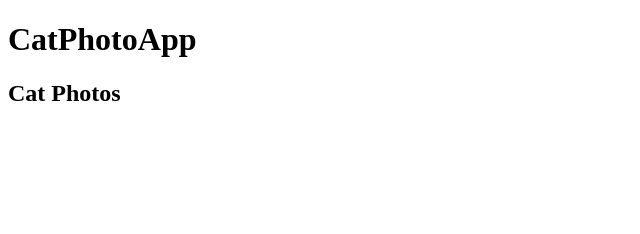
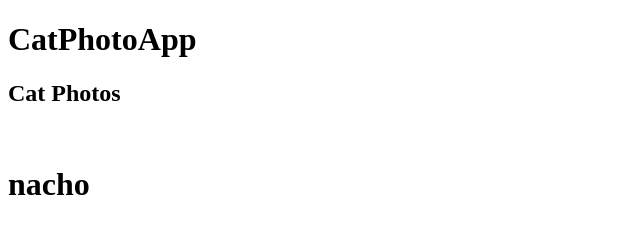
Before and after one commit to gonzalotorres01/Biblioteca, a plain HTML site: page ResponsiveWebDesign/index.html in a window 1280 px wide. Shown: the whole page, without its empty margins (0-640 px from the left). Drawn offline with Linux system fonts and the light colour scheme.

Commit message:
nacho agregadi

```diff
--- a/ResponsiveWebDesign/index.html
+++ b/ResponsiveWebDesign/index.html
@@ -19,5 +19,6 @@
     <!-- Puedes añadir imágenes a tu sitio web utilizando el elemento img. Los elementos img tienen una etiqueta de apertura sin una etiqueta de cierre.
         La etiqueta de un elemento que no necesita etiqueta de cierre se conoce como etiqueta de autocierre (self-closing tag). -->
     </main>
+    <h1>nacho</h1>
 </body>
 </html>
```
